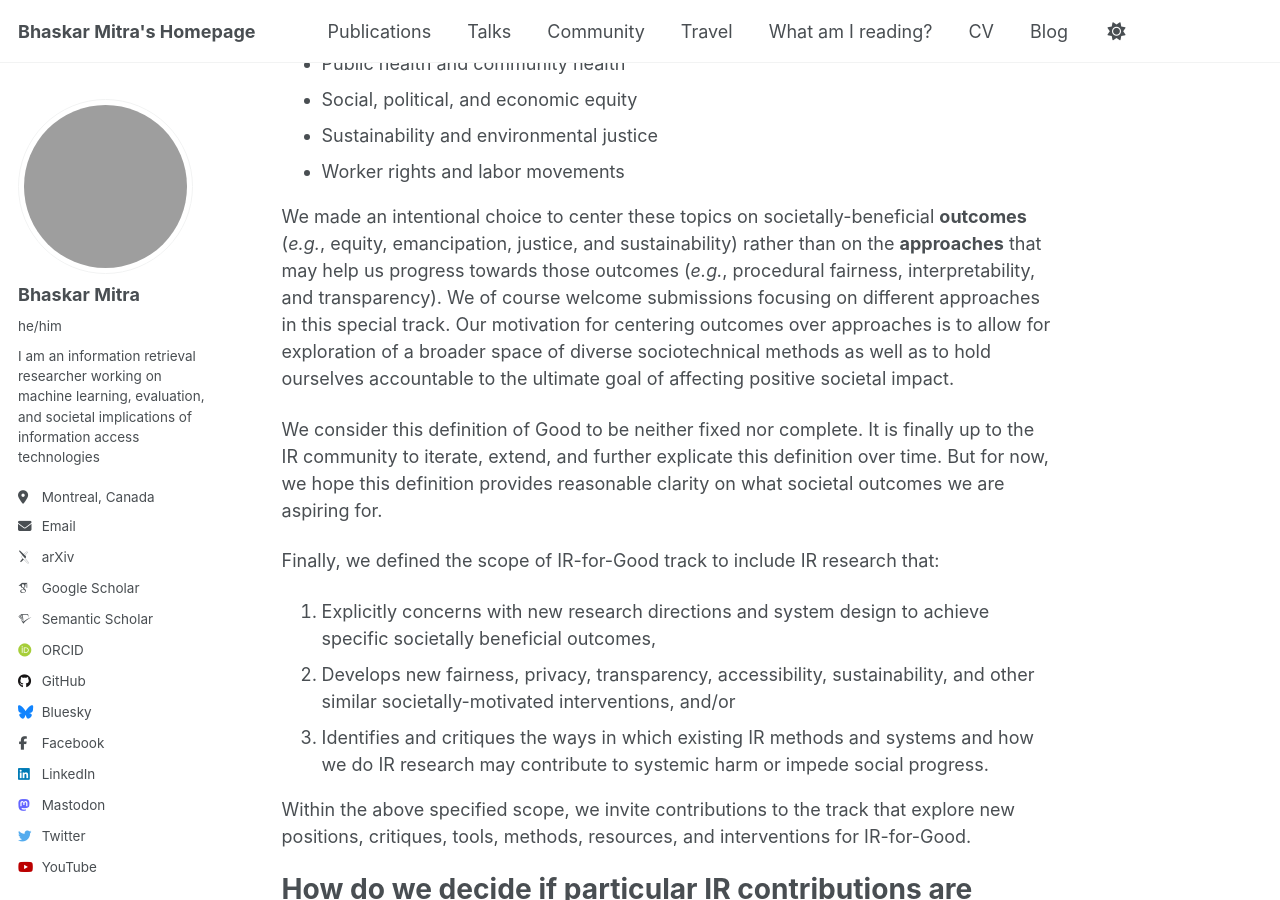
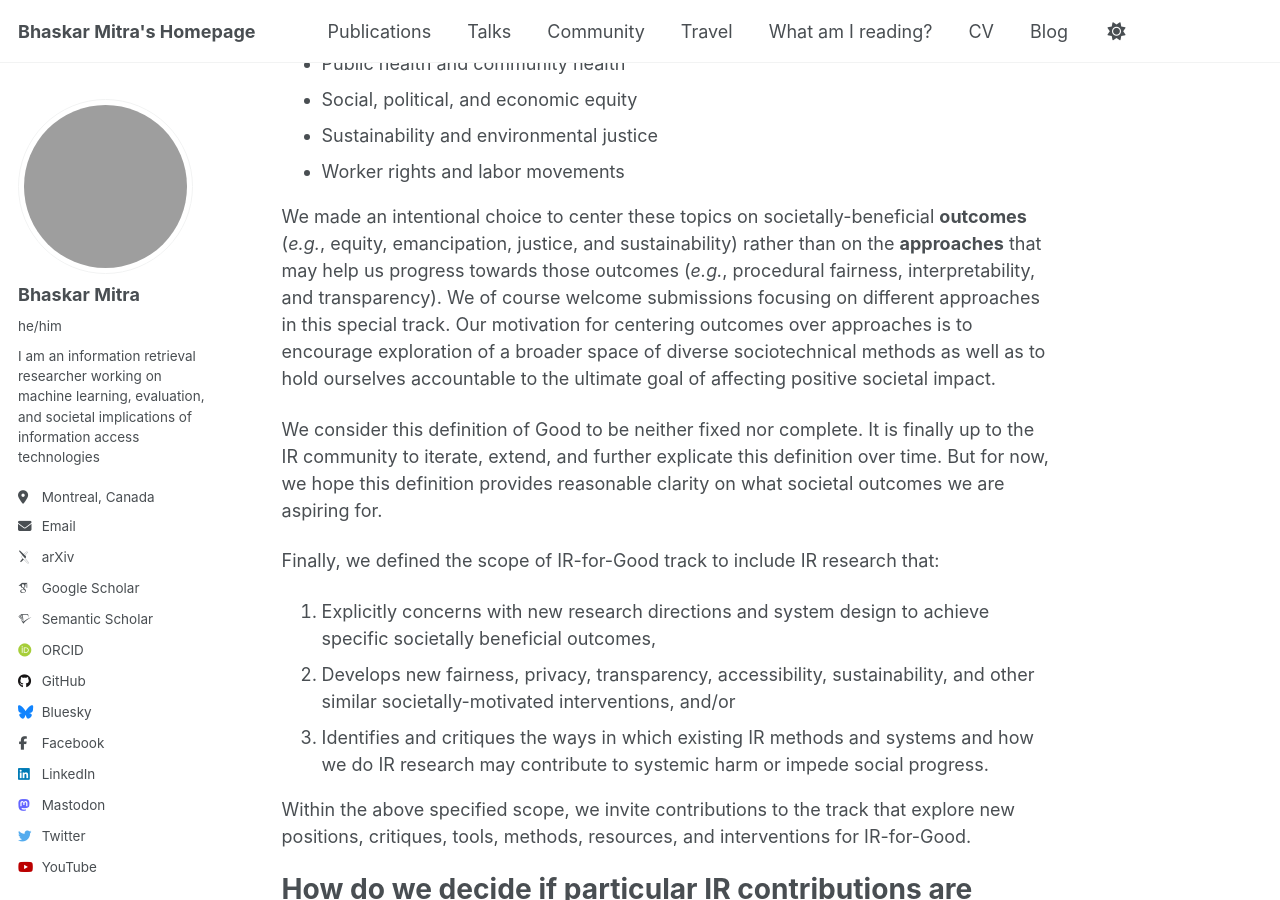
Before and after one commit to bhaskar-mitra/bhaskar-mitra.github.io, a Jekyll site: the page built from _posts/2025-09-01-what-is-ir-for-good.md, in a window 1280 px wide and 900 px high, scrolled down 1849 px. Built offline with Jekyll 4.4.1, drawn with Linux system fonts in a browser that asks for light colours; some web fonts are replaced; grey boxes are pictures that could not be loaded.

Commit message:
Update 2025-09-01-what-is-ir-for-good.md

```diff
--- a/_posts/2025-09-01-what-is-ir-for-good.md
+++ b/_posts/2025-09-01-what-is-ir-for-good.md
@@ -60,7 +60,7 @@ Starting from this definition, we enumerated potential relevant topics of intere
 
 We made an intentional choice to center these topics on societally-beneficial **outcomes** (_e.g._, equity, emancipation, justice, and sustainability) rather than on the **approaches** that may help us progress towards those outcomes (_e.g._, procedural fairness, interpretability, and transparency).
 We of course welcome submissions focusing on different approaches in this special track.
-Our motivation for centering outcomes over approaches is to allow for exploration of a broader space of diverse sociotechnical methods as well as to hold ourselves accountable to the ultimate goal of affecting positive societal impact.
+Our motivation for centering outcomes over approaches is to encourage exploration of a broader space of diverse sociotechnical methods as well as to hold ourselves accountable to the ultimate goal of affecting positive societal impact.
 
 We consider this definition of Good to be neither fixed nor complete.
 It is finally up to the IR community to iterate, extend, and further explicate this definition over time.
```
